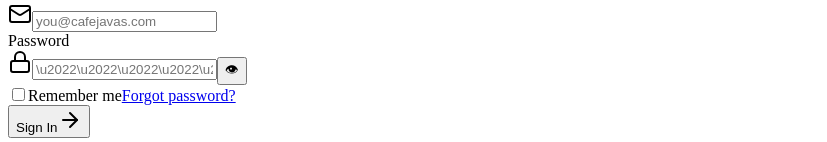
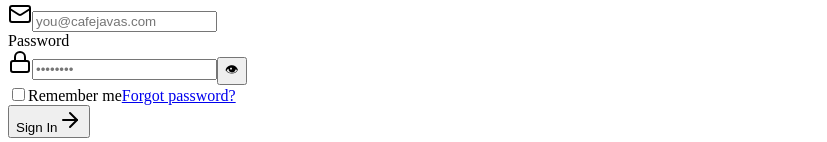
Before and after one commit to Wanderajonah/cfms, a React (Vite) app in the folder frontend/: page /login in a window 1280 px wide. Shown: the part 1114-1256 px from the top of the page, without its empty margins (0-827 px from the left). Built offline with nearby package versions, Linux system fonts and the light colour scheme; no server answers; the HTML template or start-up script is replaced by a standard one.

Commit message:
updated login page

```diff
--- a/frontend/src/app/pages/LoginPage.tsx
+++ b/frontend/src/app/pages/LoginPage.tsx
@@ -171,7 +171,7 @@ export function LoginPage() {
                     value={formData.password}
                     onChange={(e) => setFormData({ ...formData, password: e.target.value })}
                     className="w-full rounded-lg border border-[#e5d8cf] bg-white py-2.5 pl-10 pr-10 text-sm text-stone-800 placeholder-stone-400 transition focus:border-orange-500 focus:outline-none focus:ring-2 focus:ring-orange-500/20"
-                    placeholder="\u2022\u2022\u2022\u2022\u2022\u2022\u2022\u2022"
+                    placeholder="••••••••"
                   />
                   <button
                     type="button"
```
